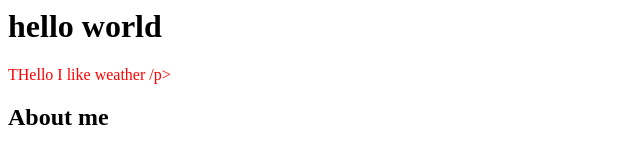
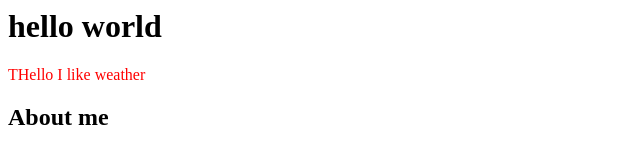
Before and after one commit to Lunerwings/lunerwings.github.io, a plain HTML site: page index.html in a window 1280 px wide. Shown: the full height of the page, 0-640 px from the left. Drawn offline with Linux system fonts and the light colour scheme.

Commit message:
Update index.html

```diff
--- a/index.html
+++ b/index.html
@@ -1,4 +1,4 @@
 <h1>hello world</h1>
-<p style="color: red;">THello I like weather /p>
+<p style="color: red;">THello I like weather </p>
 <h2>About me </h2>
 <p></p>
```
